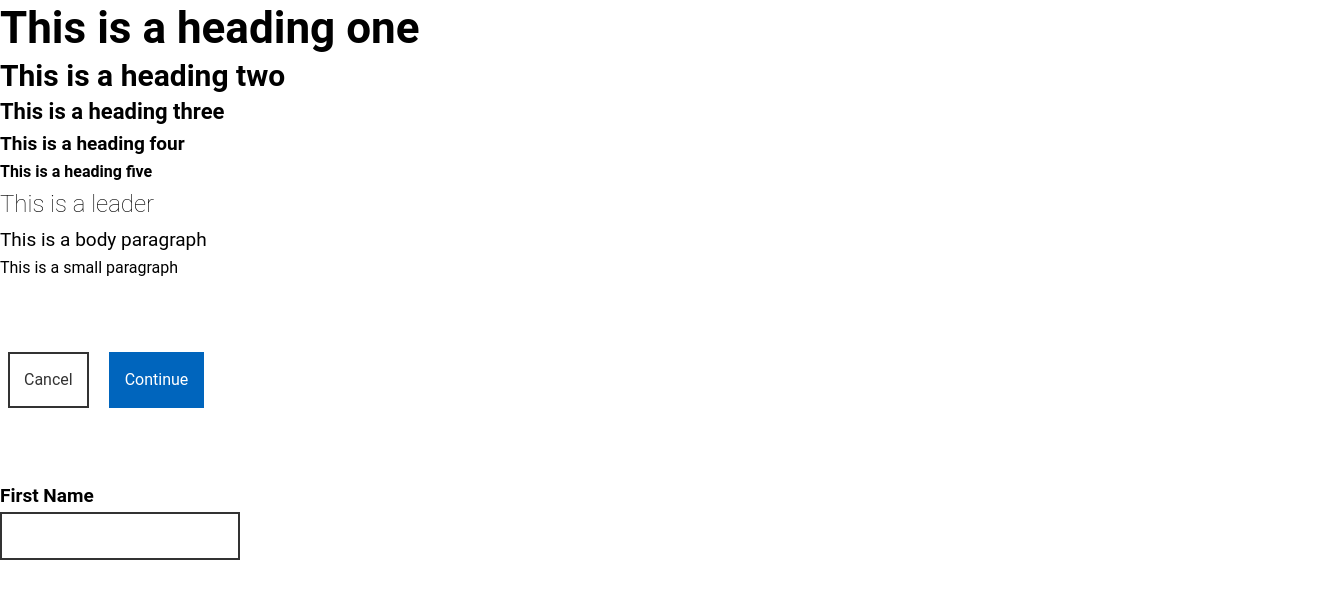
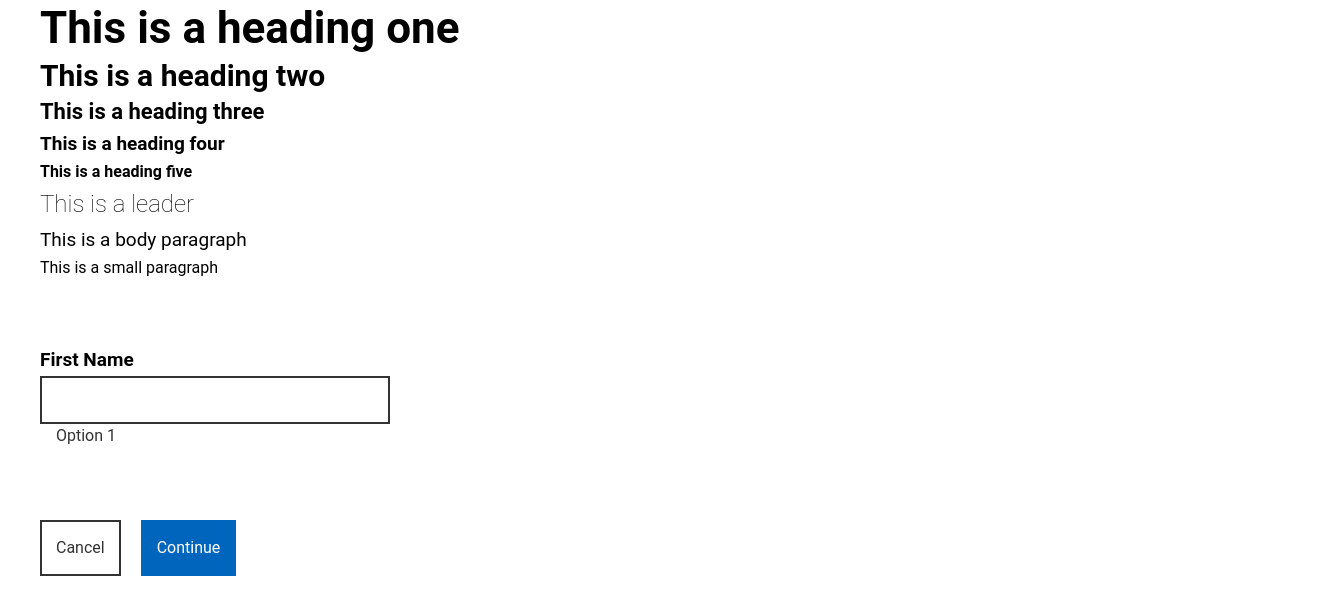
Before and after one commit to JustinL-IxD/ScotGov-PrototypingKit-Svelte, a SvelteKit app: page / in a window 1280 px wide. Shown: the top 614 px of the page, 1320 px wide, since content can reach past the window. Built offline with nearby package versions, Linux system fonts and the light colour scheme.

Commit message:
Start on radio buttons

```diff
--- a/src/app.html
+++ b/src/app.html
@@ -6,7 +6,7 @@
 		<meta name="viewport" content="width=device-width" />
 		%sveltekit.head%
 	</head>
-	<body data-sveltekit-preload-data="hover">
+	<body data-sveltekit-preload-data="hover" class="w-[1200px] mx-auto">
 		<div style="display: contents">%sveltekit.body%</div>
 	</body>
 </html>
--- a/src/lib/Buttons/SecondaryButton.svelte
+++ b/src/lib/Buttons/SecondaryButton.svelte
@@ -1,5 +1,5 @@
 <button
-    class=" text-DarkGrey text-center p-2 outline outline-offset-[-2px] outline-2 outline-DarkGrey m-1
+    class=" text-DarkGrey text-center p-2 outline outline-offset-[-2px] outline-2 outline-DarkGrey mr-1
         hover:bg-[#ebebeb]
         active:bg-SecondaryYellow
         active:text-DarkGrey
--- /dev/null
+++ b/src/lib/Forms/RadioButton.svelte
@@ -0,0 +1,6 @@
+<div class="flex">
+    <label for="" class="inline-flex items-center text-DarkGrey">
+        <input aria-labelledby="label1" checked type="radio" name="radio" class="checkbox appearance-none focus:opacity-100 focus:ring-2 focus:ring-offset-2 focus:ring-indigo-700 focus:outline-none border rounded-full border-gray-400 absolute cursor-pointer w-full h-full checked:border-none" />
+        <span class="ml-2">Option 1</span>
+    </label>
+</div>
--- a/src/lib/Forms/TextInput.svelte
+++ b/src/lib/Forms/TextInput.svelte
@@ -4,8 +4,9 @@
 </script>
 
 <label class="text-body font-bold">First Name</label>
-<input type="text" class="block border-2 border-DarkGrey h-6 w-250 p-1
-    active:outline
-    active:outline-2
-    active:outline-SecondaryYellow
+<input type="text" class="block border-2 border-DarkGrey h-6 w-[350px] p-1
+    focus:outline
+    focus:outline-2
+    focus:outline-SecondaryYellow
+    focus:shadow-textInput
 "/>
--- a/src/routes/+layout.svelte
+++ b/src/routes/+layout.svelte
@@ -1,6 +1,5 @@
 <script>
     import "../app.css";
-
 </script>
 
 <slot />
--- a/src/routes/+page.svelte
+++ b/src/routes/+page.svelte
@@ -10,6 +10,7 @@
     import PrimaryButton from '$lib/Buttons/PrimaryButton.svelte';
 	import SecondaryButton from '$lib/Buttons/SecondaryButton.svelte';
 	import TextInput from '$lib/Forms/TextInput.svelte';
+	import RadioButton from '$lib/Forms/RadioButton.svelte';
 </script>
 
 <div>
@@ -23,11 +24,14 @@
     <Small>This is a small paragraph</Small>
 </div>
 
+
+
+<div class="mt-8">
+    <TextInput />
+    <RadioButton />
+</div>
+
 <div class="mt-8">
     <SecondaryButton />
     <PrimaryButton />
 </div>
-
-<div class="mt-8">
-    <TextInput />
-</div>
--- a/tailwind.config.cjs
+++ b/tailwind.config.cjs
@@ -242,6 +242,7 @@ module.exports = {
       inner: 'inset 0 2px 4px 0 rgb(0 0 0 / 0.05)',
       none: 'none',
       button: '0 3px #333333',
+      textInput: 'inset 0 0 0 2px',
     },
     boxShadowColor: ({ theme }) => theme('colors'),
     caretColor: ({ theme }) => theme('colors'),
```
Also changed, not shown: src/routes/adp/+page.svelte (added).
